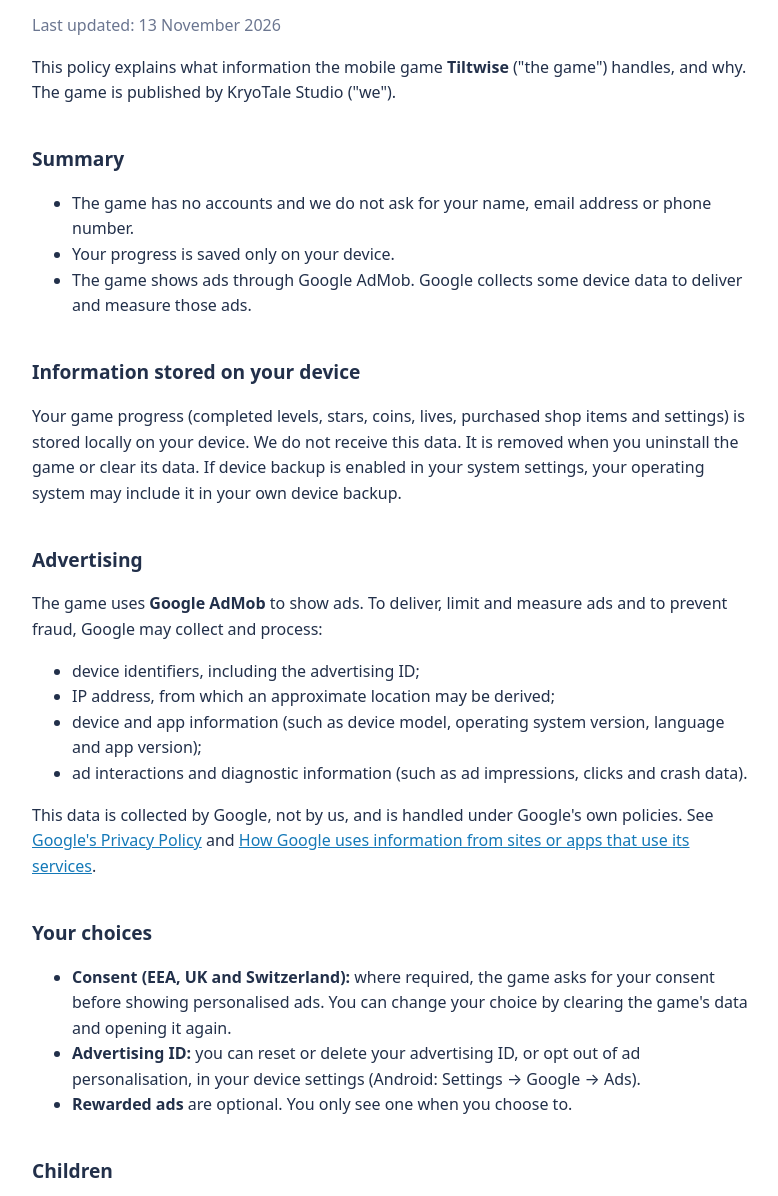
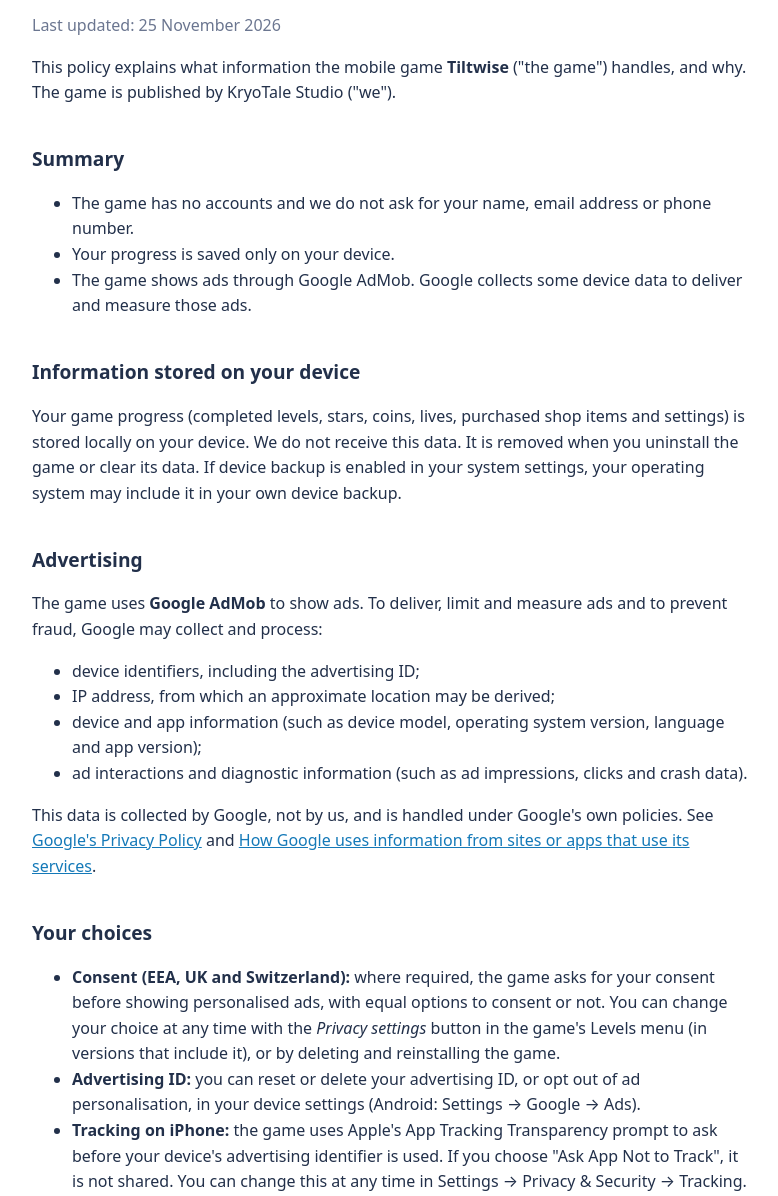
Before and after one commit to kryotalestudio-coder/tiltwise-privacy, a plain HTML site: page index.html in a window 1280 px wide. Shown: the part 104-1300 px from the top of the page, without its empty margins (248-1026 px from the left). Drawn offline with Linux system fonts and the light colour scheme.

Commit message:
Privacy policy: iPhone tracking (ATT) and how to change ad consent
Co-Authored-By: Claude Opus 5.5 <noreply@anthropic.com>

```diff
--- a/index.html
+++ b/index.html
@@ -14,7 +14,7 @@
 </head>
 <body>
 <h1>Tiltwise — Privacy Policy</h1>
-<p class="muted">Last updated: 13 November 2026</p>
+<p class="muted">Last updated: 25 November 2026</p>
 
 <p>This policy explains what information the mobile game <strong>Tiltwise</strong> ("the game") handles, and why. The game is published by KryoTale Studio ("we").</p>
 
@@ -40,8 +40,9 @@
 
 <h2>Your choices</h2>
 <ul>
-  <li><strong>Consent (EEA, UK and Switzerland):</strong> where required, the game asks for your consent before showing personalised ads. You can change your choice by clearing the game's data and opening it again.</li>
+  <li><strong>Consent (EEA, UK and Switzerland):</strong> where required, the game asks for your consent before showing personalised ads, with equal options to consent or not. You can change your choice at any time with the <em>Privacy settings</em> button in the game's Levels menu (in versions that include it), or by deleting and reinstalling the game.</li>
   <li><strong>Advertising ID:</strong> you can reset or delete your advertising ID, or opt out of ad personalisation, in your device settings (Android: Settings → Google → Ads).</li>
+  <li><strong>Tracking on iPhone:</strong> the game uses Apple's App Tracking Transparency prompt to ask before your device's advertising identifier is used. If you choose "Ask App Not to Track", it is not shared. You can change this at any time in Settings → Privacy &amp; Security → Tracking.</li>
   <li><strong>Rewarded ads</strong> are optional. You only see one when you choose to.</li>
 </ul>
 
```
